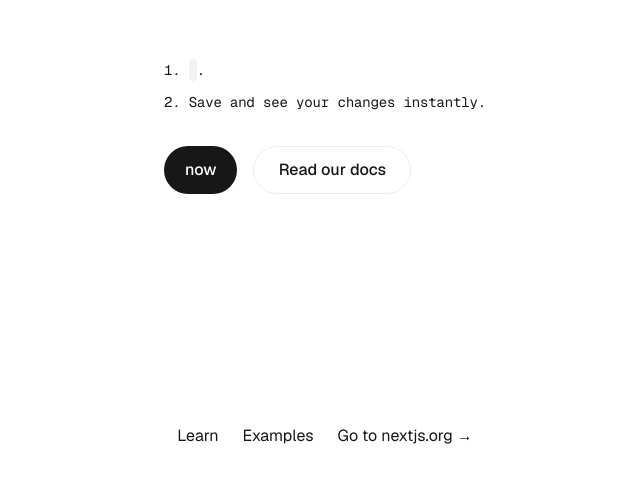
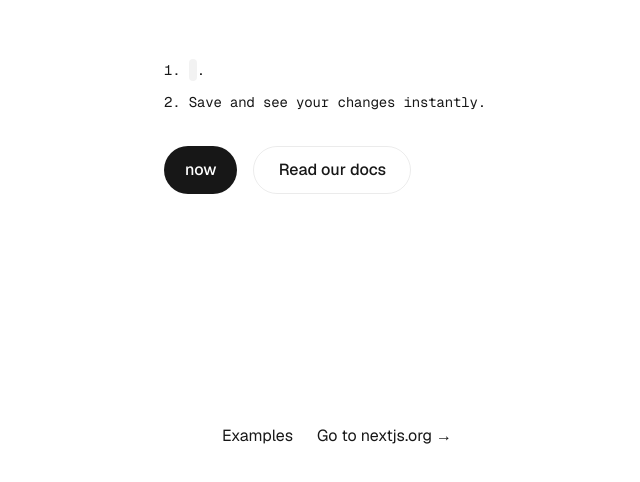
Before and after one commit to mah12345o/my-project, a Next.js app: page / in a window 1280 px wide. Shown: the part 274-756 px from the top of the page, without its empty margins (315-955 px from the left). Built offline with nearby package versions, Linux system fonts and the light colour scheme.

Commit message:
refactor: comment out 'Learn' link for future use

```diff
--- a/src/app/page.tsx
+++ b/src/app/page.tsx
@@ -38,7 +38,7 @@ export default function Home() {
           target="_blank"
           rel="noopener noreferrer"
         >
-          Learn
+          {/* Learn */}
         </a>
         <a
           className="flex items-center gap-2 hover:underline hover:underline-offset-4"
```
